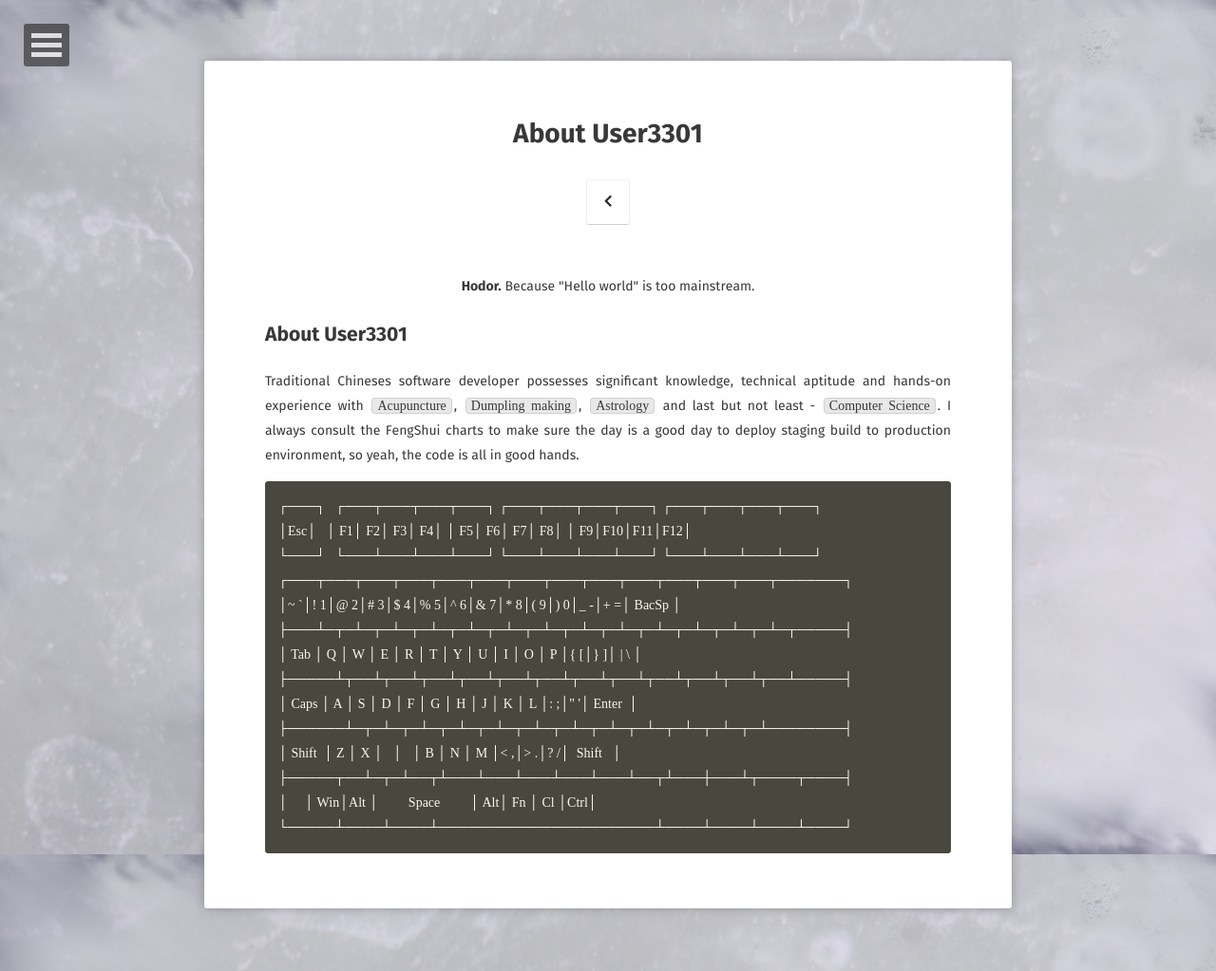
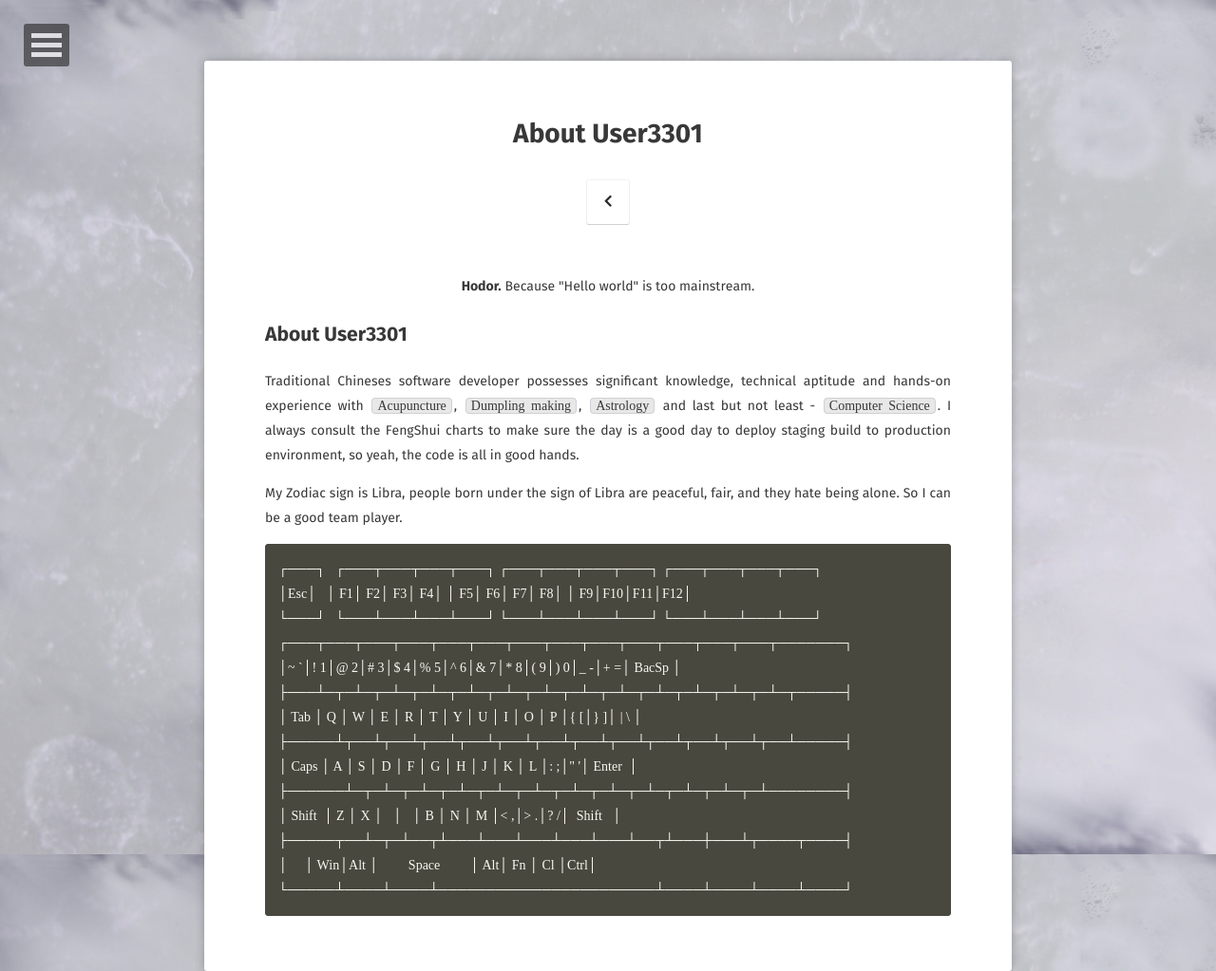
Before and after one commit to user3301/user3301.github.io, a Jekyll site: the page built from about/index.md, in a window 1280 px wide. Shown: the whole page at 95% size. Built offline with Jekyll 4.4.1, drawn with Linux system fonts in a browser that asks for light colours; nearby versions of some CDN libraries; some web fonts are replaced.

Commit message:
update image

````diff
--- a/about/index.md
+++ b/about/index.md
@@ -12,7 +12,7 @@ comments: false
 Traditional Chineses software developer possesses significant knowledge, technical aptitude and hands-on experience with  `Acupuncture`, `Dumpling making`, `Astrology` and last but not least - `Computer Science`.
 I always consult the FengShui charts to make sure the day is a good day to deploy staging build to production environment, so yeah, the code is all in good hands.
 
-
+My Zodiac sign is Libra, people born under the sign of Libra are peaceful, fair, and they hate being alone. So I can be a good team player.
 
 
 ```
````
Also changed, not shown: assets/img/programmers-keyboard-heatmap.png (added).
